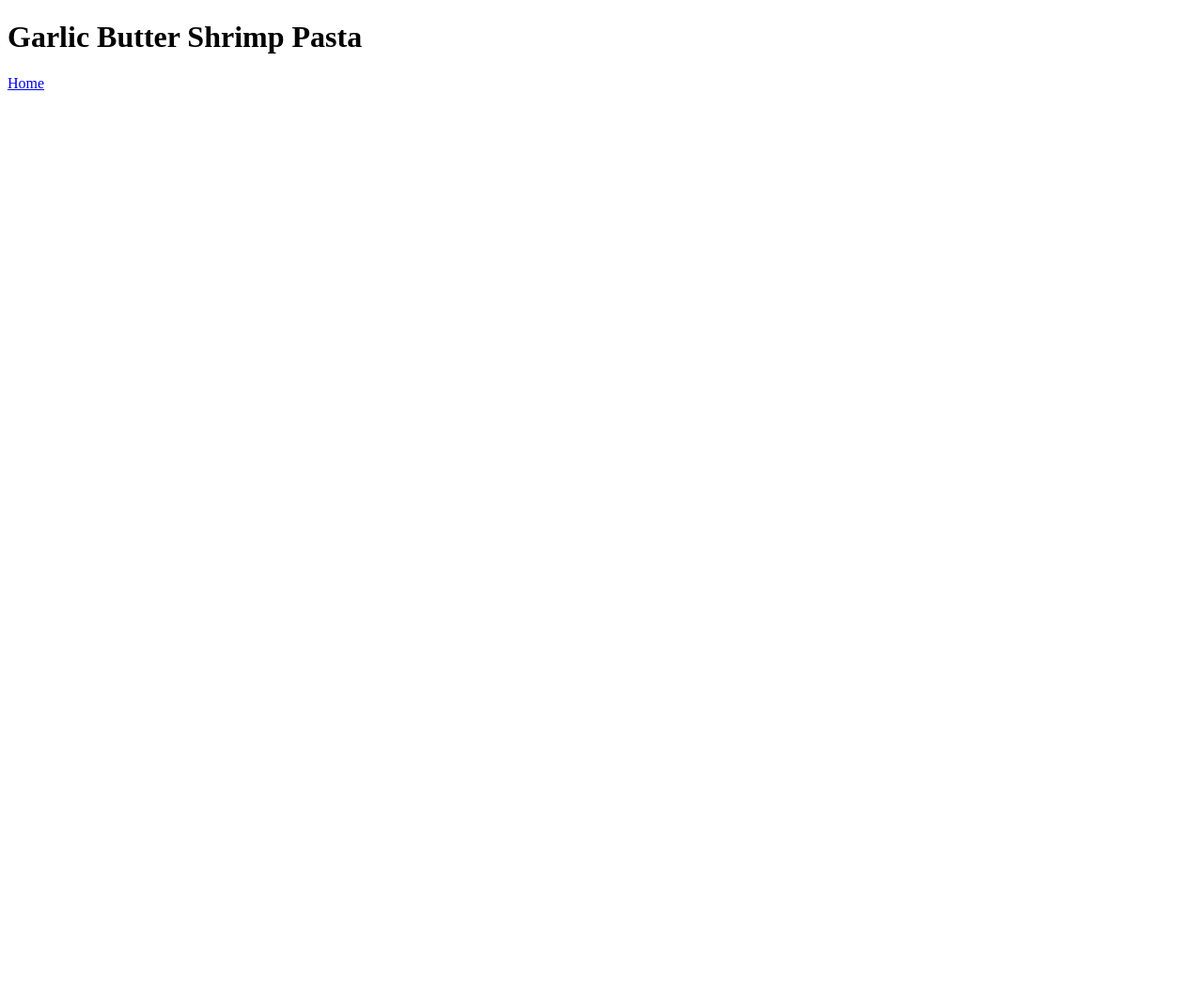
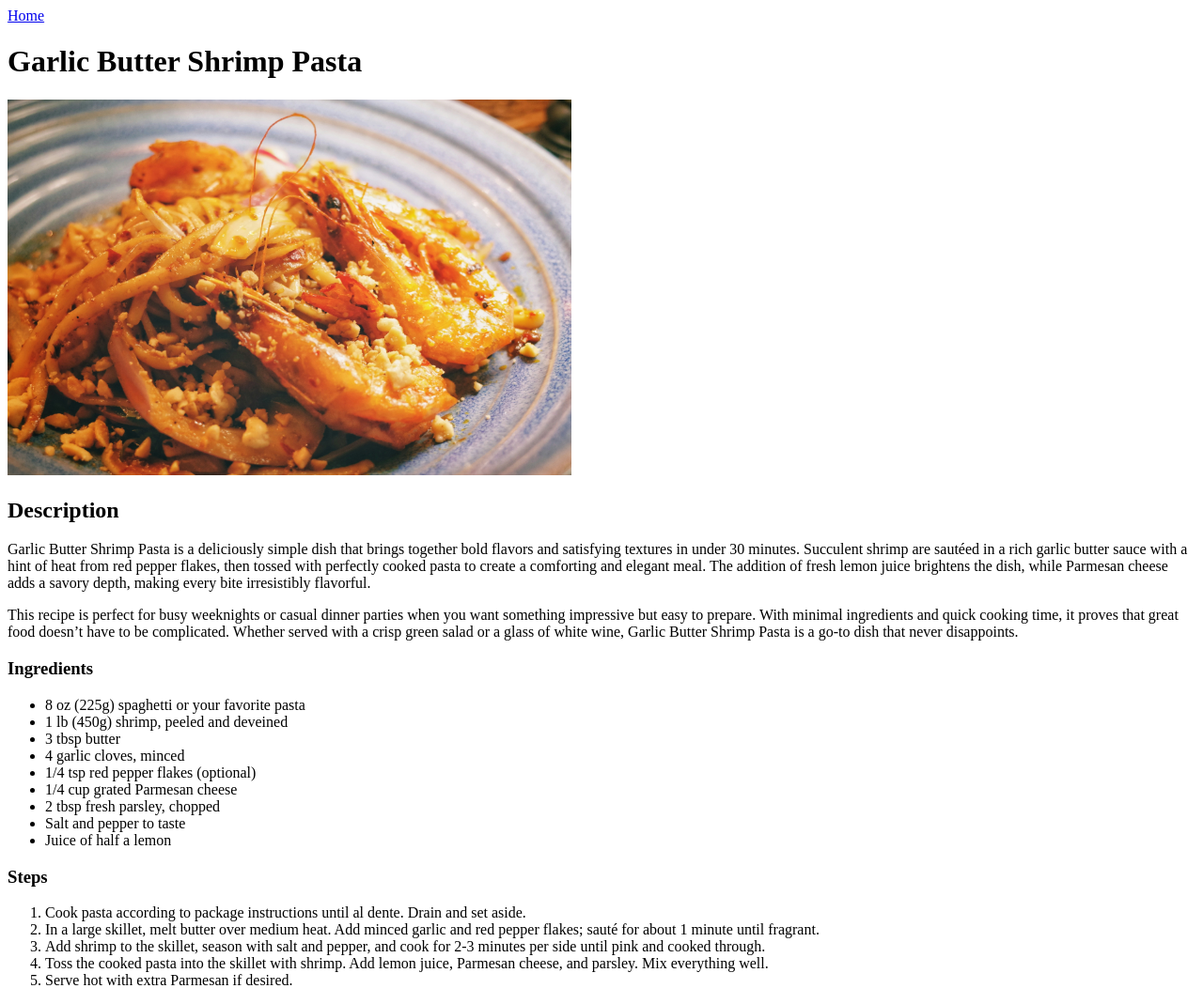
Before and after one commit to JANS66/odin-recipes, a plain HTML site: page recipes/garlic-butter-shrimp-pasta.html in a window 1280 px wide. Shown: the whole page at 94% size. Before the commit the page ends 800 px from the top, so only its background shows below. Drawn offline with Linux system fonts and the light colour scheme.

Commit message:
Add content to recipe page

```diff
--- a/recipes/garlic-butter-shrimp-pasta.html
+++ b/recipes/garlic-butter-shrimp-pasta.html
@@ -6,7 +6,31 @@
     <title>Document</title>
 </head>
 <body>
+    <a href="../index.html">Home</a>
     <h1>Garlic Butter Shrimp Pasta</h1>
-    <a href="../index.html">Home</a>
+    <img src="../img/yeh-xintong-xYbWdqjEbY0-unsplash.jpg" alt="Garlic Butter Shrimp Pasta" width="600">
+    <h2>Description</h2>
+    <p>Garlic Butter Shrimp Pasta is a deliciously simple dish that brings together bold flavors and satisfying textures in under 30 minutes. Succulent shrimp are sautéed in a rich garlic butter sauce with a hint of heat from red pepper flakes, then tossed with perfectly cooked pasta to create a comforting and elegant meal. The addition of fresh lemon juice brightens the dish, while Parmesan cheese adds a savory depth, making every bite irresistibly flavorful.</p>
+    <p>This recipe is perfect for busy weeknights or casual dinner parties when you want something impressive but easy to prepare. With minimal ingredients and quick cooking time, it proves that great food doesn’t have to be complicated. Whether served with a crisp green salad or a glass of white wine, Garlic Butter Shrimp Pasta is a go-to dish that never disappoints.</p>
+    <h3>Ingredients</h3>
+    <ul>
+        <li>8 oz (225g) spaghetti or your favorite pasta</li>
+        <li>1 lb (450g) shrimp, peeled and deveined</li>
+        <li>3 tbsp butter</li>
+        <li>4 garlic cloves, minced</li>
+        <li>1/4 tsp red pepper flakes (optional)</li>
+        <li>1/4 cup grated Parmesan cheese</li>
+        <li>2 tbsp fresh parsley, chopped</li>
+        <li>Salt and pepper to taste</li>
+        <li>Juice of half a lemon</li>
+    </ul>
+    <h3>Steps</h3>
+    <ol>
+        <li>Cook pasta according to package instructions until al dente. Drain and set aside.</li>
+        <li>In a large skillet, melt butter over medium heat. Add minced garlic and red pepper flakes; sauté for about 1 minute until fragrant.</li>
+        <li>Add shrimp to the skillet, season with salt and pepper, and cook for 2-3 minutes per side until pink and cooked through.</li>
+        <li>Toss the cooked pasta into the skillet with shrimp. Add lemon juice, Parmesan cheese, and parsley. Mix everything well.</li>
+        <li>Serve hot with extra Parmesan if desired.</li>
+    </ol>
 </body>
 </html>
```
Also changed, not shown: img/yeh-xintong-xYbWdqjEbY0-unsplash.jpg (added).
